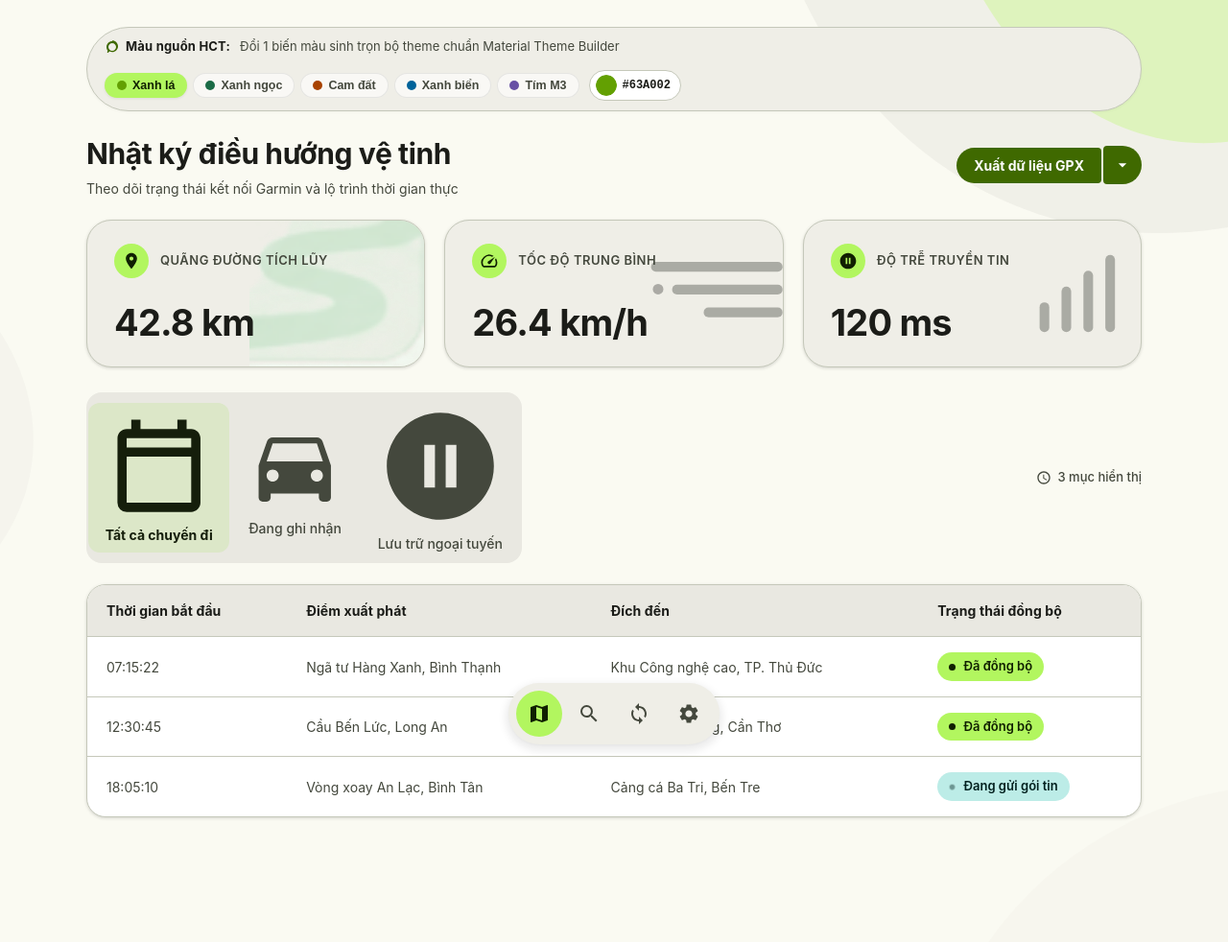
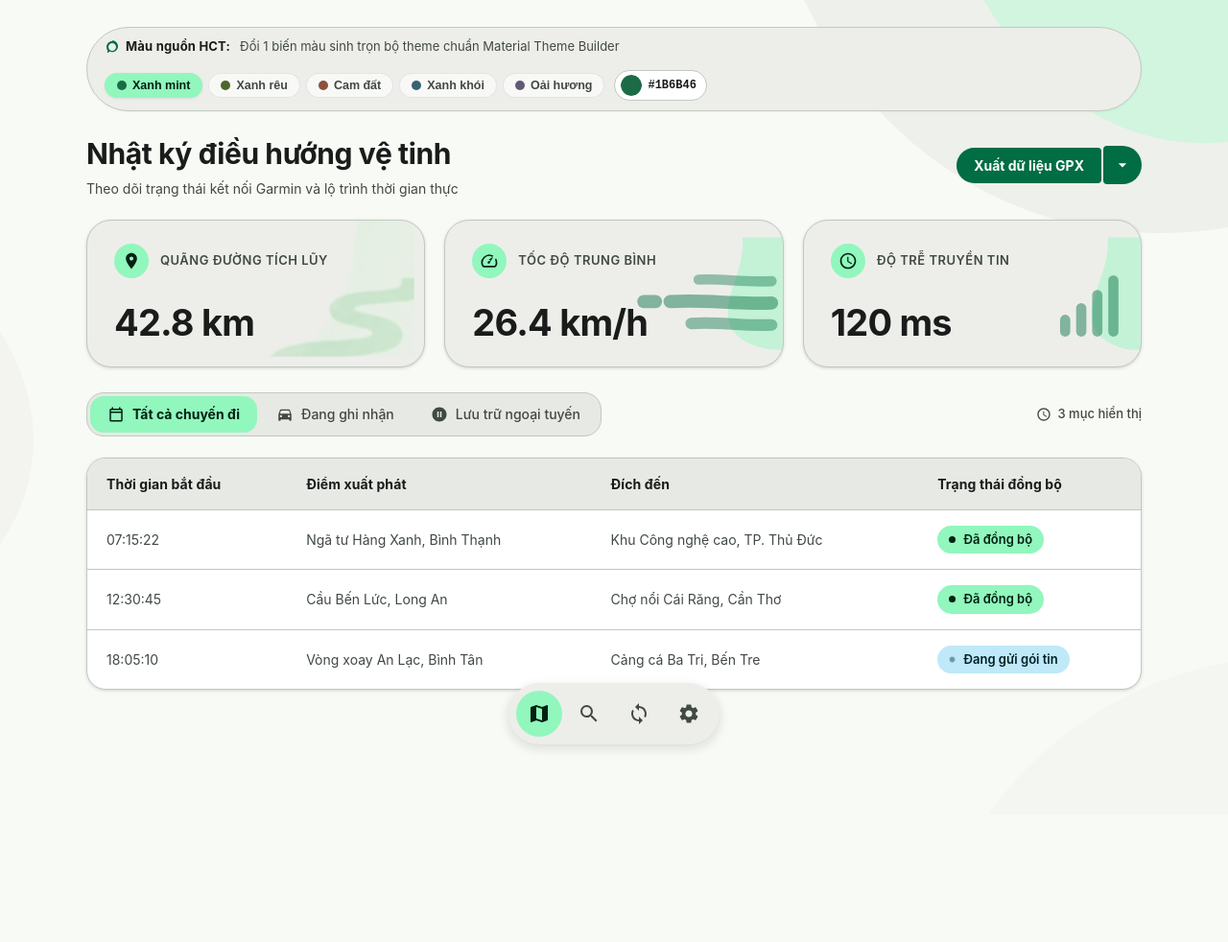
Before and after one commit to dangphuc2470/m3-expressive-skill, a plain HTML site: page examples/web/index.html in a window 1280 px wide. Shown: the whole page at 96% size. After the commit the page ends 849 px from the top, so only its background shows below. Drawn offline with Linux system fonts and the light colour scheme.

Commit message:
Restore connected button group styles and apply soothing pastel palette

```diff
--- a/examples/web/index.html
+++ b/examples/web/index.html
@@ -351,8 +351,6 @@
       object-fit: cover;
       object-position: right bottom;
       pointer-events: none;
-      mix-blend-mode: multiply;
-      opacity: 0.85;
     }
 
     .metric-watermark-svg {
@@ -362,7 +360,7 @@
     }
 
     /* ==========================================================================
-       4. Controls Bar & Connected Button Group
+       4. Controls Bar & Connected Button Group (M3 Expressive Morphing Tabs)
        ========================================================================== */
     .controls-bar {
       display: flex;
@@ -371,6 +369,54 @@
       flex-wrap: wrap;
       gap: 12px;
       margin-top: 4px;
+    }
+
+    .m3-connected-button-group {
+      display: inline-flex;
+      align-items: center;
+      padding: 3px;
+      gap: 2px;
+      background-color: var(--md-sys-color-surface-container-high, #E2ECE0);
+      border-radius: 18px;
+      border: 1px solid var(--md-sys-color-outline-variant, #C4D6C4);
+      transition: background-color 0.3s ease, border-color 0.3s ease;
+    }
+
+    .m3-connected-button-group .m3-group-button {
+      display: inline-flex;
+      align-items: center;
+      gap: 8px;
+      border: none;
+      background: transparent;
+      padding: 9px 18px;
+      font-family: var(--md-ref-typeface-brand);
+      font-size: 14px;
+      font-weight: 500;
+      line-height: 20px;
+      color: var(--md-sys-color-on-surface-variant, #414942);
+      border-radius: 6px;
+      cursor: pointer;
+      transition: border-radius var(--md-sys-motion-spring-fast-spatial-duration) var(--md-sys-motion-spring-fast-spatial),
+                  background-color var(--md-sys-motion-spring-fast-effects-duration) var(--md-sys-motion-spring-fast-effects),
+                  color var(--md-sys-motion-spring-fast-effects-duration) var(--md-sys-motion-spring-fast-effects);
+    }
+
+    .m3-connected-button-group .m3-group-button svg {
+      width: 18px;
+      height: 18px;
+      fill: currentColor;
+    }
+
+    .m3-connected-button-group .m3-group-button:hover:not(.selected) {
+      background-color: rgba(65, 73, 66, 0.08);
+      color: var(--md-sys-color-on-surface, #181D19);
+    }
+
+    .m3-connected-button-group .m3-group-button.selected {
+      border-radius: 14px;
+      background-color: var(--md-sys-color-primary-container, #C2E2C8);
+      color: var(--md-sys-color-on-primary-container, #0A4D2E);
+      font-weight: 700;
     }
 
     .counter-badge {
@@ -502,30 +548,30 @@
       </div>
       <div class="theme-bar-controls">
         <div class="theme-presets-row" role="radiogroup" aria-label="Màu gợi ý">
-          <button class="theme-chip-btn active" data-color="#63A002" style="--chip-color: #63A002;" title="Xanh lá thuần (Pure Foliage Green)">
+          <button class="theme-chip-btn active" data-color="#1B6B46" style="--chip-color: #1B6B46;" title="Pastel xanh mint (Botanical Mint)">
             <span class="theme-chip-dot"></span>
-            <span>Xanh lá</span>
+            <span>Xanh mint</span>
           </button>
-          <button class="theme-chip-btn" data-color="#1B6B46" style="--chip-color: #1B6B46;" title="Xanh rừng (Botanical Forest)">
+          <button class="theme-chip-btn" data-color="#4C662B" style="--chip-color: #4C662B;" title="Pastel xanh rêu (Soft Olive)">
             <span class="theme-chip-dot"></span>
-            <span>Xanh ngọc</span>
+            <span>Xanh rêu</span>
           </button>
-          <button class="theme-chip-btn" data-color="#A84300" style="--chip-color: #A84300;" title="Cam đất nung (Terracotta Earth)">
+          <button class="theme-chip-btn" data-color="#8C523C" style="--chip-color: #8C523C;" title="Pastel cam đất (Muted Terracotta)">
             <span class="theme-chip-dot"></span>
             <span>Cam đất</span>
           </button>
-          <button class="theme-chip-btn" data-color="#00639A" style="--chip-color: #00639A;" title="Xanh biển (Deep Ocean)">
+          <button class="theme-chip-btn" data-color="#386273" style="--chip-color: #386273;" title="Pastel xanh khói (Slate Teal)">
             <span class="theme-chip-dot"></span>
-            <span>Xanh biển</span>
+            <span>Xanh khói</span>
           </button>
-          <button class="theme-chip-btn" data-color="#6750A4" style="--chip-color: #6750A4;" title="Tím Material gốc (Iris Purple)">
+          <button class="theme-chip-btn" data-color="#625974" style="--chip-color: #625974;" title="Pastel tím oải hương (Dusty Lavender)">
             <span class="theme-chip-dot"></span>
-            <span>Tím M3</span>
+            <span>Oải hương</span>
           </button>
         </div>
         <label class="theme-custom-input-wrap" title="Chọn màu bất kỳ">
-          <input type="color" id="sourceColorInput" value="#63A002" aria-label="Chọn màu tùy chỉnh">
-          <span class="theme-hex-text" id="hexCodeDisplay">#63A002</span>
+          <input type="color" id="sourceColorInput" value="#1B6B46" aria-label="Chọn màu tùy chỉnh">
+          <span class="theme-hex-text" id="hexCodeDisplay">#1B6B46</span>
         </label>
       </div>
     </div>
@@ -565,18 +611,18 @@
         <div class="metric-value-row">
           <span class="metric-value">42.8 km</span>
         </div>
-        <!-- 100% Exact Clean S-Road from User Crop -->
+        <!-- 100% Authentic Watermark Asset Extracted Directly from Reference Image -->
         <div class="metric-watermark-wrapper" aria-hidden="true">
-          <img class="metric-watermark-img" src="assets/watermark-road-clean.png" alt="S-Road Track" />
+          <img src="assets/watermark-road.png" alt="" class="metric-watermark-img" />
         </div>
       </div>
 
-      <!-- Card 2: Speed with 3 Motion Streamlines & Lead Dot -->
+      <!-- Card 2: Speed (100% Exact to ChatGPT Original Reference: Soft Rounded Speed Bars + Background Hill) -->
       <div class="metric-card">
         <div class="metric-header">
           <div class="metric-icon-badge">
             <svg viewBox="0 0 24 24" fill="currentColor">
-              <path d="M20.38 8.57l-1.23 1.85a8 8 0 0 1-.22 7.58H5.07A8 8 0 0 1 15.58 6.85l1.85-1.23A10 10 0 0 0 3.35 19a2 2 0 0 0 1.72 1h13.85a2 2 0 0 0 1.74-1 10 10 0 0 0-.28-10.43zM10.59 15.41a2 2 0 0 0 2.83 0l5.66-8.49-8.49 5.66a2 2 0 0 0 0 2.83z"/>
+              <path d="M20.38 8.57l-1.23 1.85a8 8 0 0 1-.22 7.58H5.07A8 8 0 0 1 15.58 6.85l1.85-1.23A10 10 0 0 0 3.35 19a2 2 0 0 0 1.72 1h13.85a2 2 0 0 0 1.74-1 10 10 0 0 0-.27-10.43zM10.59 15.41a2 2 0 1 1 2.83-2.83l2.83-4.24a.5.5 0 0 0-.71-.71l-4.24 2.83a2 2 0 0 1-.71 4.95z"/>
             </svg>
           </div>
           <span class="metric-label">Tốc độ trung bình</span>
@@ -584,23 +630,35 @@
         <div class="metric-value-row">
           <span class="metric-value">26.4 km/h</span>
         </div>
-        <!-- 3 Horizontal Streamlines + Dot -->
+        <!-- Aerodynamic Wind / Speed Streaks (Thick ribbon weight matching Card 1, distinct from Card 3 signal bars) -->
         <div class="metric-watermark-wrapper" aria-hidden="true">
-          <svg class="metric-watermark-svg" viewBox="0 0 200 120" fill="none">
-            <rect x="50" y="24" width="150" height="11" rx="5.5" fill="currentColor" opacity="0.32" />
-            <circle cx="58" cy="55" r="6" fill="currentColor" opacity="0.32" />
-            <rect x="74" y="50" width="126" height="11" rx="5.5" fill="currentColor" opacity="0.32" />
-            <rect x="110" y="76" width="90" height="11" rx="5.5" fill="currentColor" opacity="0.32" />
+          <svg class="metric-watermark-svg" viewBox="0 0 240 154" fill="none">
+            <!-- Organic background hill -->
+            <path d="M 185 0 C 190 45, 155 85, 168 120 C 176 140, 200 150, 225 154 L 240 154 L 240 0 Z" fill="var(--md-sys-color-primary-container, #D3EAD7)" opacity="0.45" />
+
+            <!-- Thick Aerodynamic Speed Trails (matching road ribbon thickness) -->
+            <g fill="var(--md-sys-color-primary, #6EAF7B)" stroke="var(--md-sys-color-primary, #6EAF7B)">
+              <!-- Top Streak -->
+              <path d="M 125 58 C 155 56, 185 62, 225 60" stroke-width="14" stroke-linecap="round" opacity="0.38"/>
+
+              <!-- Middle Leading Dash -->
+              <path d="M 50 88 L 66 88" stroke-width="18" stroke-linecap="round" opacity="0.45"/>
+              <!-- Main Middle Power Streak -->
+              <path d="M 86 88 C 135 85, 175 92, 225 90" stroke-width="18" stroke-linecap="round" opacity="0.45"/>
+
+              <!-- Bottom Streak -->
+              <path d="M 115 118 C 150 115, 185 122, 225 120" stroke-width="16" stroke-linecap="round" opacity="0.40"/>
+            </g>
           </svg>
         </div>
       </div>
 
-      <!-- Card 3: Network Latency with 4 Vertical Signal Bars -->
+      <!-- Card 3: Latency with 4 Rounded Signal Bars (Exact like ChatGPT screenshot) -->
       <div class="metric-card">
         <div class="metric-header">
           <div class="metric-icon-badge">
             <svg viewBox="0 0 24 24" fill="currentColor">
-              <path d="M12 2C6.48 2 2 6.48 2 12s4.48 10 10 10 10-4.48 10-10S17.52 2 12 2zm-1 14H9V8h2v8zm4 0h-2V8h2v8z"/>
+              <path d="M11.99 2C6.47 2 2 6.48 2 12s4.47 10 9.99 10C17.52 22 22 17.52 22 12S17.52 2 11.99 2zM12 20c-4.42 0-8-3.58-8-8s3.58-8 8-8 8 3.58 8 8-3.58 8-8 8zm.5-13H11v6l5.25 3.15.75-1.23-4.5-2.67z"/>
             </svg>
           </div>
           <span class="metric-label">Độ trễ truyền tin</span>
@@ -608,13 +666,19 @@
         <div class="metric-value-row">
           <span class="metric-value">120 ms</span>
         </div>
-        <!-- 4 Vertical Signal Bars -->
+        <!-- 4 Soft Vertical Signal Bars exactly like ChatGPT image -->
         <div class="metric-watermark-wrapper" aria-hidden="true">
-          <svg class="metric-watermark-svg" viewBox="0 0 200 120" fill="none">
-            <rect x="85" y="70" width="11" height="34" rx="5.5" fill="currentColor" opacity="0.32" />
-            <rect x="110" y="52" width="11" height="52" rx="5.5" fill="currentColor" opacity="0.32" />
-            <rect x="135" y="34" width="11" height="70" rx="5.5" fill="currentColor" opacity="0.32" />
-            <rect x="160" y="16" width="11" height="88" rx="5.5" fill="currentColor" opacity="0.32" />
+          <svg class="metric-watermark-svg" viewBox="0 0 240 154" fill="none">
+            <!-- Organic background hill -->
+            <path d="M 195 0 C 200 45, 165 85, 175 120 C 182 140, 205 150, 225 154 L 240 154 L 240 0 Z" fill="var(--md-sys-color-primary-container, #D3EAD7)" opacity="0.45" />
+
+            <!-- 4 Rounded Pill Bars -->
+            <g transform="translate(130, 48)" fill="var(--md-sys-color-primary, #74B584)" opacity="0.45">
+              <rect x="0"  y="58" width="14" height="30" rx="7" />
+              <rect x="22" y="42" width="14" height="46" rx="7" />
+              <rect x="44" y="24" width="14" height="64" rx="7" />
+              <rect x="66" y="4"  width="14" height="84" rx="7" />
+            </g>
           </svg>
         </div>
       </div>
--- a/examples/web/theme-builder.js
+++ b/examples/web/theme-builder.js
@@ -112,8 +112,8 @@
       });
     }
 
-    // Default initialization: Pure foliage green #63A002
-    window.applyDynamicTheme('#63A002');
+    // Default initialization: Soothing Pastel Botanical Mint #1B6B46
+    window.applyDynamicTheme('#1B6B46');
   }
 
   if (document.readyState === 'loading') {
--- a/examples/web/tokens.css
+++ b/examples/web/tokens.css
@@ -10,37 +10,37 @@
   --md-ref-typeface-plain: "Roboto Flex", -apple-system, BlinkMacSystemFont, "Segoe UI", Roboto, sans-serif;
   --md-ref-typeface-mono: "Roboto Mono", ui-monospace, monospace;
 
-  /* --- 2. Color Palette (Light - Pure Foliage Green Seed #63A002 via Google HCT) --- */
-  --md-sys-color-primary: #3F6900;
+  /* --- 2. Color Palette (Light - Pastel Botanical Mint Seed #1B6B46 via Google HCT) --- */
+  --md-sys-color-primary: #1B6B46;
   --md-sys-color-on-primary: #FFFFFF;
-  --md-sys-color-primary-container: #B2F65F;
-  --md-sys-color-on-primary-container: #102000;
+  --md-sys-color-primary-container: #A3F2C2;
+  --md-sys-color-on-primary-container: #002111;
 
-  --md-sys-color-secondary: #586249;
+  --md-sys-color-secondary: #4F6354;
   --md-sys-color-on-secondary: #FFFFFF;
-  --md-sys-color-secondary-container: #DCE7C8;
-  --md-sys-color-on-secondary-container: #151E0B;
+  --md-sys-color-secondary-container: #D2E8D5;
+  --md-sys-color-on-secondary-container: #0D1F13;
 
-  --md-sys-color-tertiary: #386663;
+  --md-sys-color-tertiary: #3C6472;
   --md-sys-color-on-tertiary: #FFFFFF;
-  --md-sys-color-tertiary-container: #BCECE7;
-  --md-sys-color-on-tertiary-container: #00201E;
+  --md-sys-color-tertiary-container: #BFE9F9;
+  --md-sys-color-on-tertiary-container: #001F28;
 
-  --md-sys-color-surface: #FAFAF2;
-  --md-sys-color-surface-dim: #DDDED6;
-  --md-sys-color-surface-bright: #FAFAF2;
-  --md-sys-color-on-surface: #1B1C18;
-  --md-sys-color-on-surface-variant: #44483D;
+  --md-sys-color-surface: #F7FBF4;
+  --md-sys-color-surface-dim: #D7DCD5;
+  --md-sys-color-surface-bright: #F7FBF4;
+  --md-sys-color-on-surface: #181D19;
+  --md-sys-color-on-surface-variant: #414942;
 
   /* The 5 Surface Container Tiers (Light) */
   --md-sys-color-surface-container-lowest: #FFFFFF;
-  --md-sys-color-surface-container-low: #F5F4EC;
-  --md-sys-color-surface-container: #EFEEE7;
-  --md-sys-color-surface-container-high: #E9E8E1;
-  --md-sys-color-surface-container-highest: #E3E3DB;
+  --md-sys-color-surface-container-low: #F1F5EE;
+  --md-sys-color-surface-container: #EBEFE8;
+  --md-sys-color-surface-container-high: #E5EAE2;
+  --md-sys-color-surface-container-highest: #DFE4DD;
 
-  --md-sys-color-outline: #75796C;
-  --md-sys-color-outline-variant: #C5C8BA;
+  --md-sys-color-outline: #717971;
+  --md-sys-color-outline-variant: #C0C9BF;
 
   /* --- 3. The 10-Step Corner Radius Scale --- */
   --md-sys-shape-corner-none: 0px;
```
Also changed, not shown: docs/images/preview.png.
